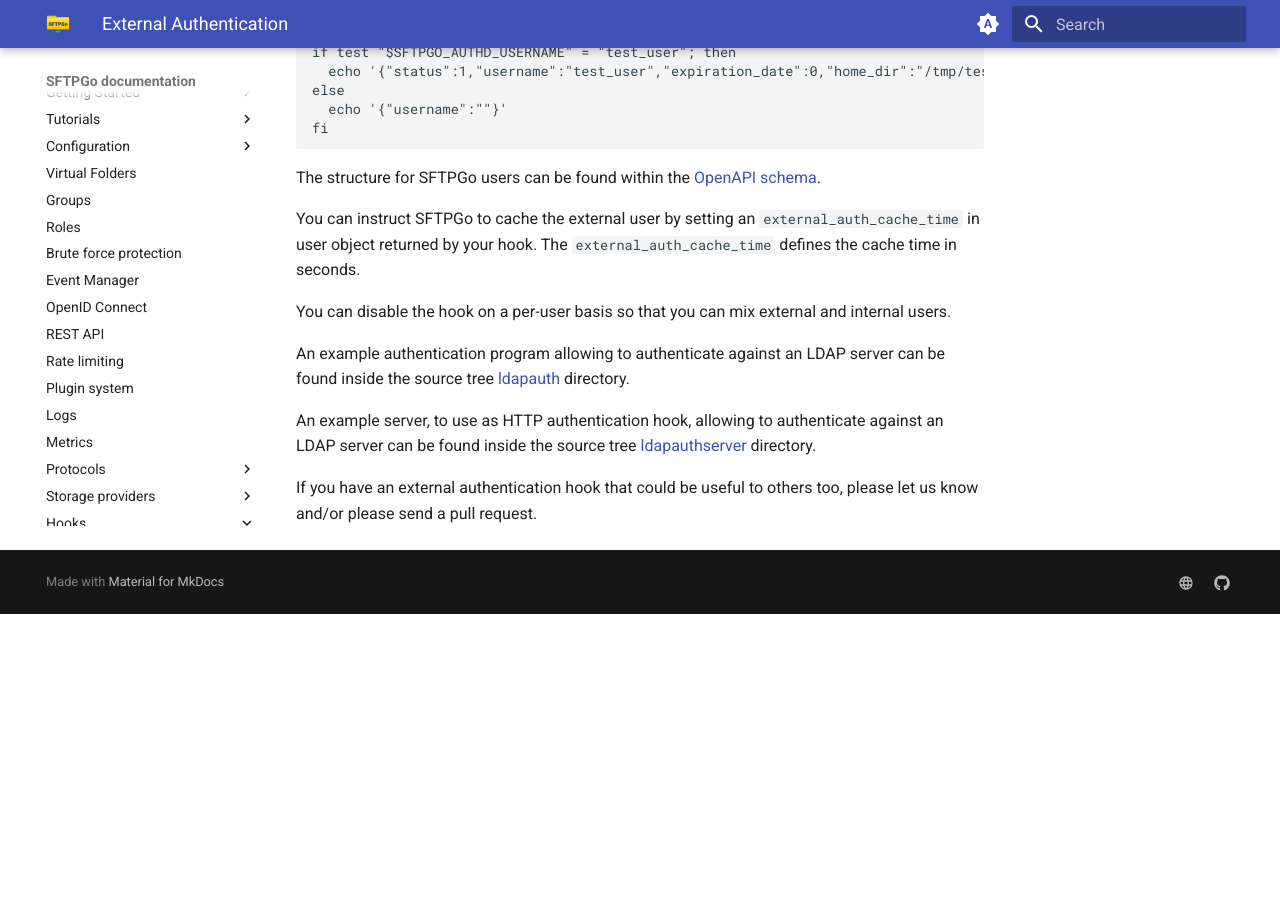
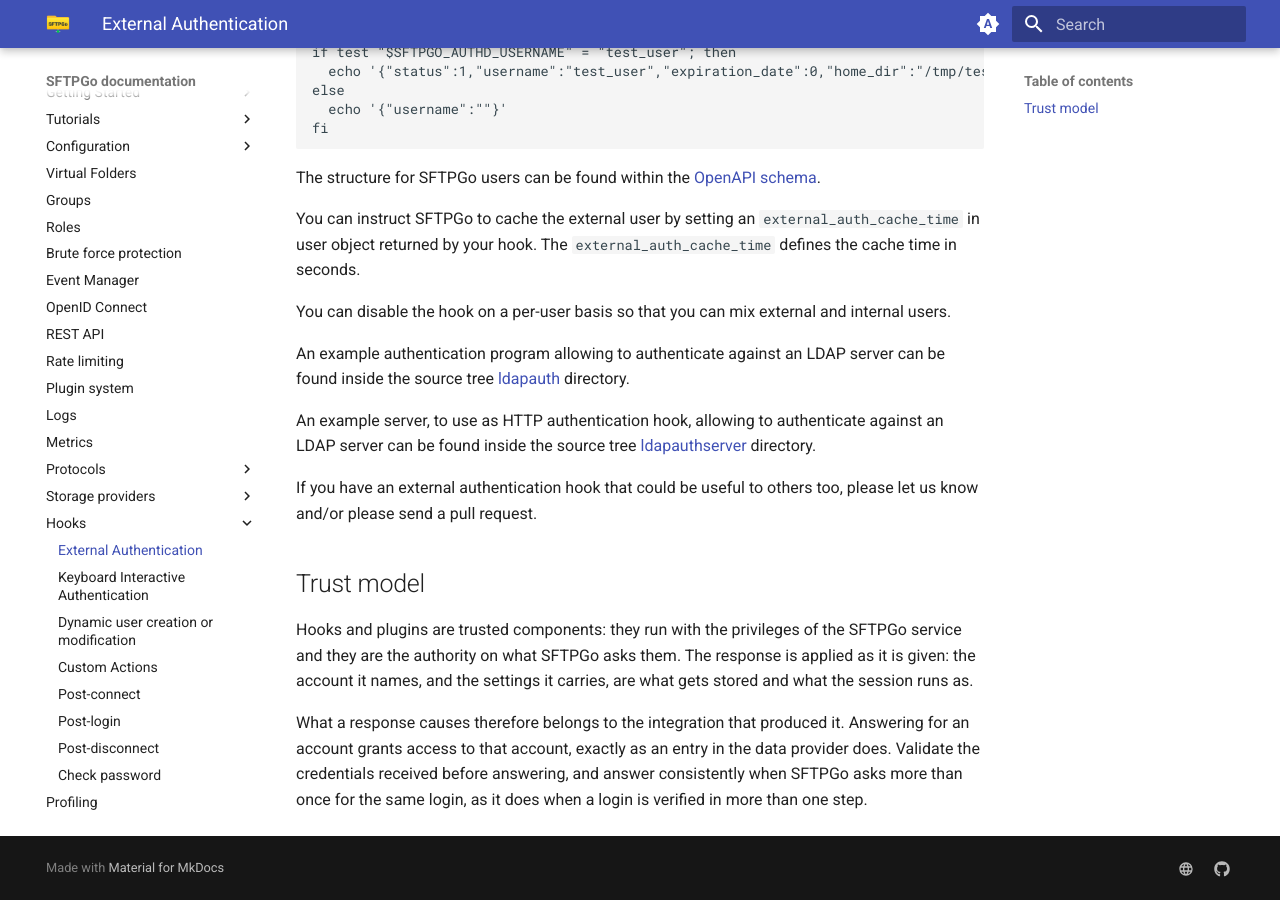
Before and after one commit to sftpgo/docs, an MkDocs documentation site: the page built from docs/external-auth.md, in a window 1280 px wide and 900 px high, scrolled down 2252 px. Built offline with MkDocs 1.6.1 and Material for MkDocs 9.7.7, drawn with Linux system fonts in a browser that asks for light colours; the version menu is left out; before the commit the page ends 2866 px from its top, so only the background shows below that.

Commit message:
hooks: document the trust model and the returned username
Signed-off-by: Nicola Murino <nicola.murino@gmail.com>

```diff
--- a/docs/external-auth.md
+++ b/docs/external-auth.md
@@ -83,3 +83,9 @@ An example authentication program allowing to authenticate against an LDAP serve
 An example server, to use as HTTP authentication hook, allowing to authenticate against an LDAP server can be found inside the source tree [ldapauthserver](https://github.com/drakkan/sftpgo/tree/main/examples/ldapauthserver){:target="_blank"} directory.
 
 If you have an external authentication hook that could be useful to others too, please let us know and/or please send a pull request.
+
+## Trust model
+
+Hooks and plugins are trusted components: they run with the privileges of the SFTPGo service and they are the authority on what SFTPGo asks them. The response is applied as it is given: the account it names, and the settings it carries, are what gets stored and what the session runs as.
+
+What a response causes therefore belongs to the integration that produced it. Answering for an account grants access to that account, exactly as an entry in the data provider does. Validate the credentials received before answering, and answer consistently when SFTPGo asks more than once for the same login, as it does when a login is verified in more than one step.
```
Also changed, not shown: docs/dynamic-user-mod.md (+4 -0 lines), docs/plugins.md (+4 -0 lines).
